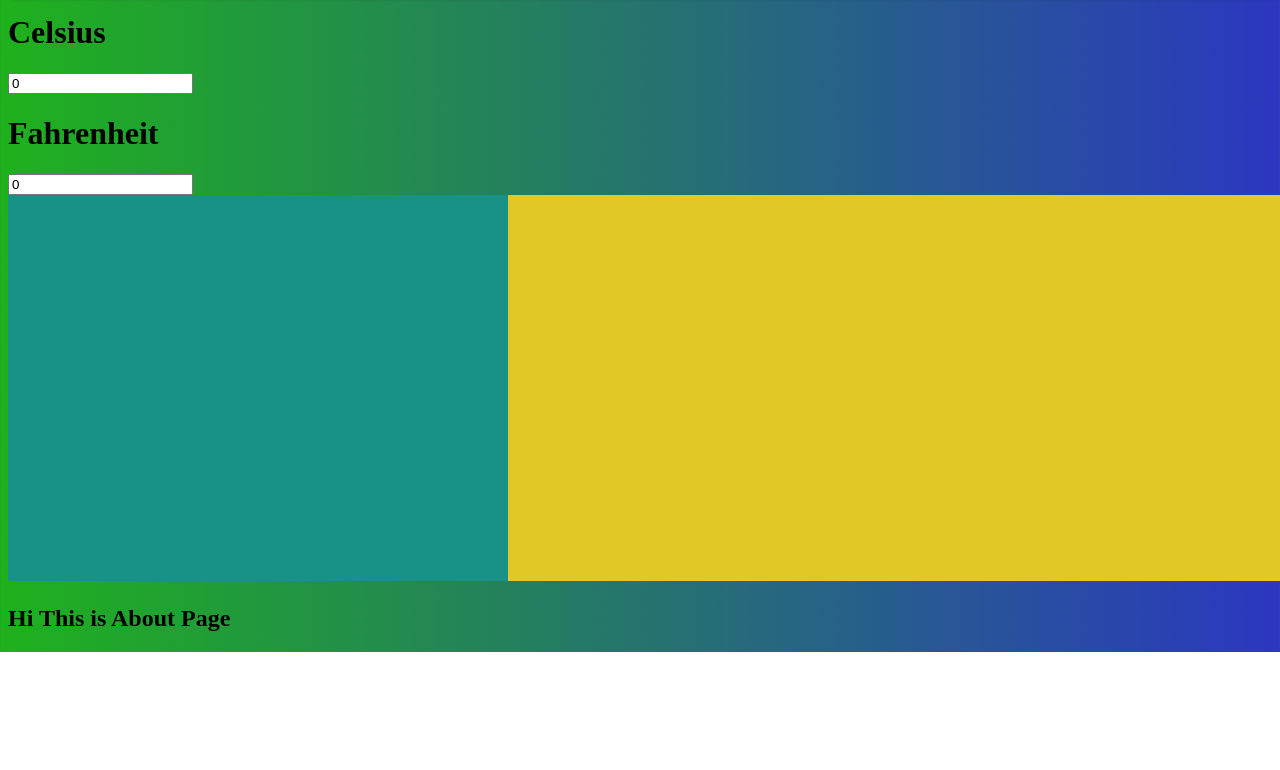
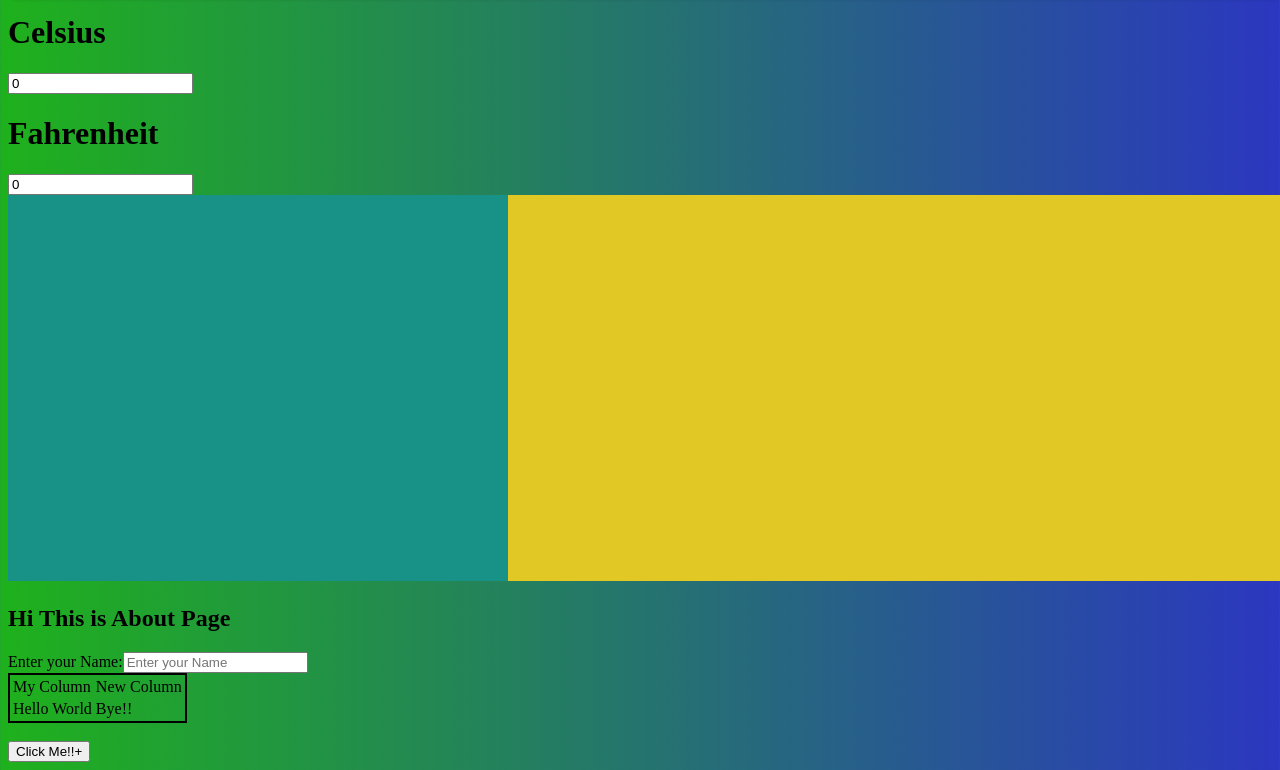
Before and after one commit to NavneetOrion/React-Work, a React (Create React App) app: page / in a window 1280 px wide. Shown: the part 3693-4463 px from the top of the page. Before the commit the page ends 4345 px from the top, so only its background shows below. Built offline with nearby package versions, Linux system fonts and the light colour scheme.

Commit message:
Accessibility in React

```diff
--- /dev/null
+++ b/src/Access.jsx
@@ -0,0 +1,29 @@
+import React from 'react';
+
+function Access(){
+    function clickFun(){
+        alert("Welcome to Accessability!!")
+    }
+    return(
+        <>
+        <label htmlFor='name'>Enter your Name:</label>
+        <input id="name" type="text" placeholder='Enter your Name' aria-label="Name" aria-required="true"/>
+        <table style={{'border':'2px solid ' }}>
+        <tbody>
+            <tr >
+                <td>My Column </td>
+                <td>New Column</td>
+            </tr>
+            <tr>
+                <td>Hello World</td>
+                <td>Bye!!</td>
+            </tr>
+        </tbody>
+        </table>
+        <br></br>
+        <button onClick={clickFun}>Click Me!!+</button>
+        </>
+    )
+}
+
+export default Access;
--- a/src/index.js
+++ b/src/index.js
@@ -19,6 +19,7 @@ import Contact from './Contact';
 import Chat from './Chat';
 import App2 from './App2';
 import {BrowserRouter} from 'react-router-dom';
+import Access from './Access';
 
 
 const comment = {
@@ -60,6 +61,8 @@ root.render(
     <App2/>
     </BrowserRouter>
 
+    <Access/>
+
   </>
 
 
```
Also changed, not shown: public/style.css (line endings or trailing spaces).
